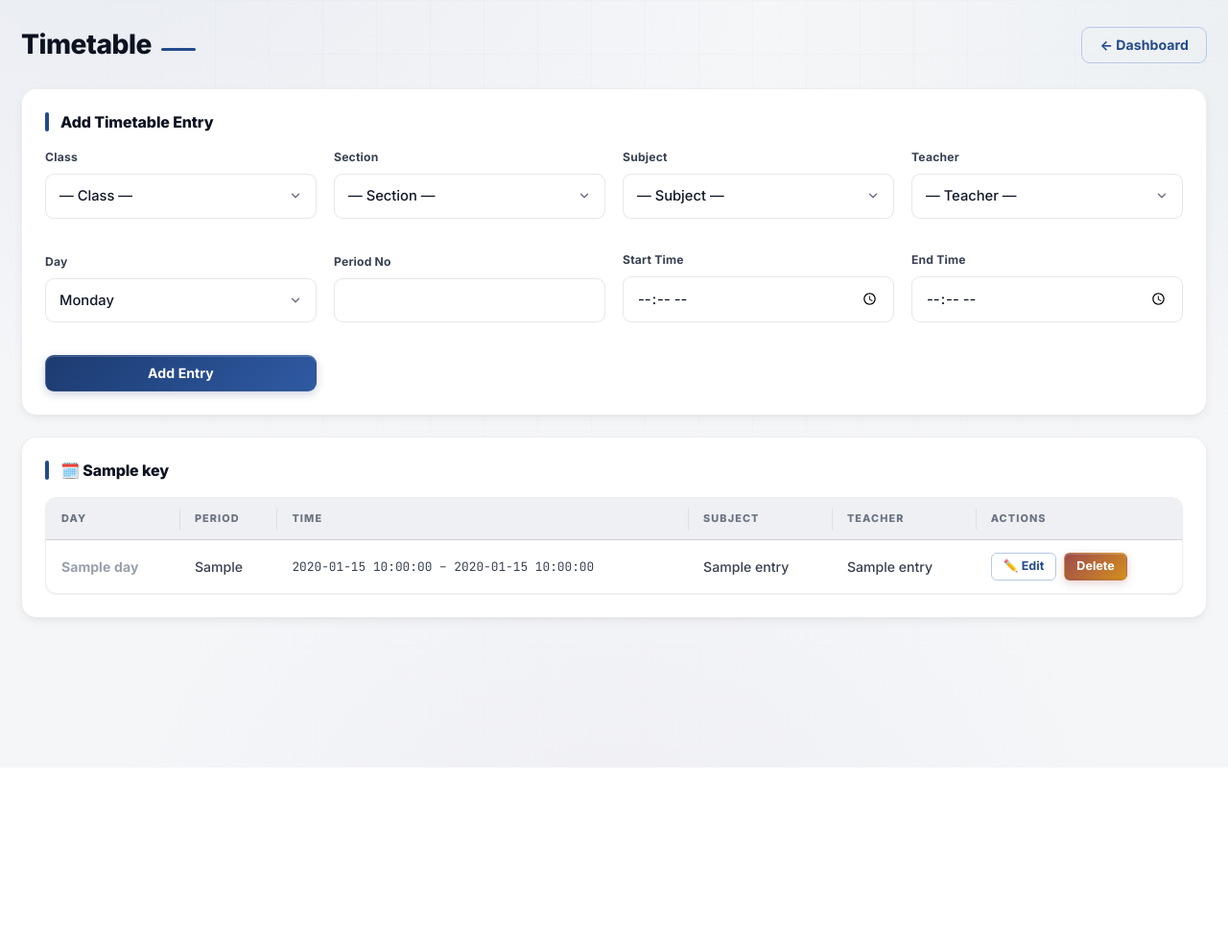
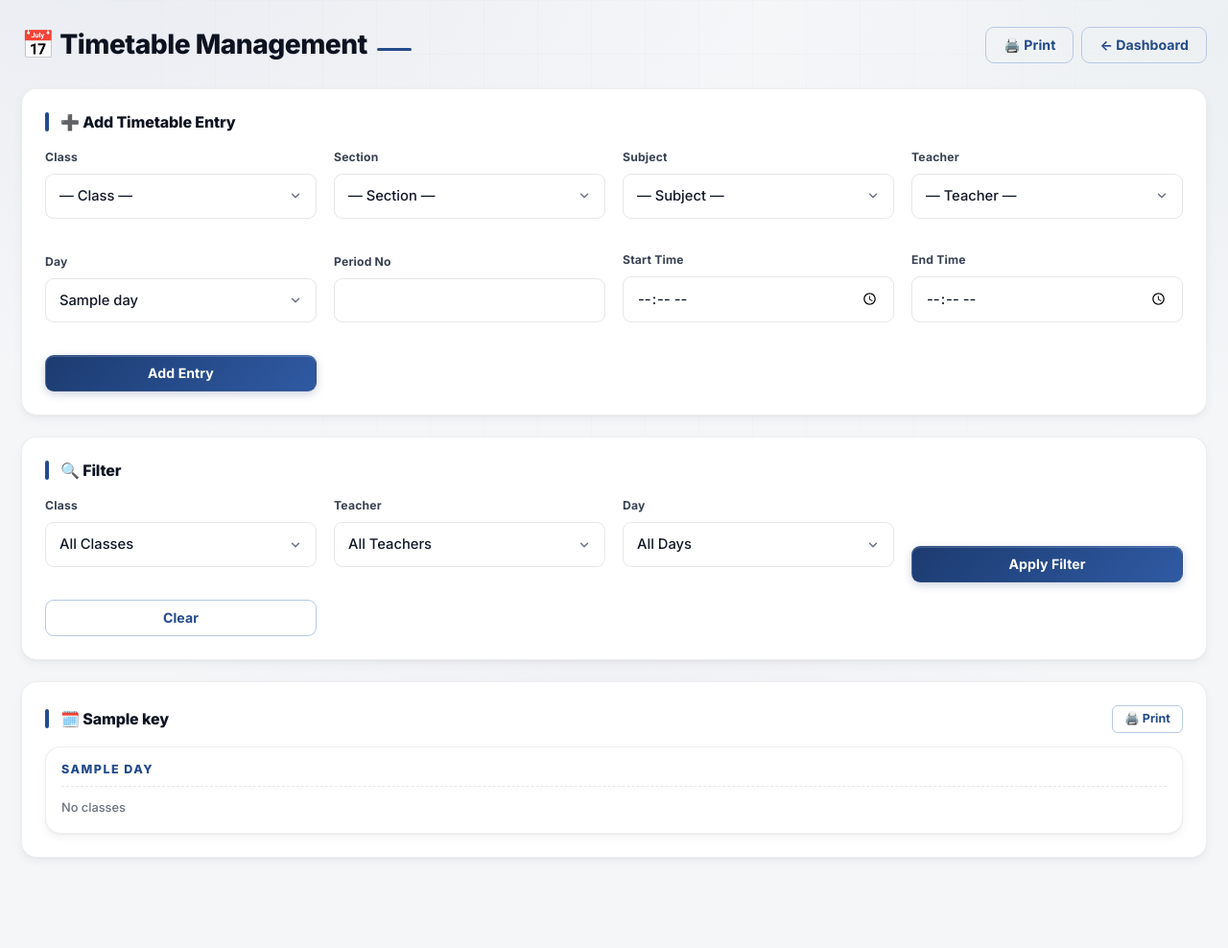
Before and after one commit to bosshanan123-ui/academy-management, a Flask app: template templates/super_admin/timetable.html in a window 1280 px wide. Shown: the whole page at 96% size. Before the commit the page ends 800 px from the top, so only its background shows below. Run offline with Flask 3, Linux system fonts and the light colour scheme; the template is opened without the code that fills it: most values are stand-ins (such as "Sample title", 1, 10 or a date in 2020).

Commit message:
Update timetable.html

```diff
--- a/templates/super_admin/timetable.html
+++ b/templates/super_admin/timetable.html
@@ -4,12 +4,15 @@
 {% block content %}
 <div class="container">
   <div class="page-header">
-    <h1>Timetable</h1>
-    <a href="{{ url_for('super_admin.dashboard') }}" class="btn btn-ghost">← Dashboard</a>
+    <h1>📅 Timetable Management</h1>
+    <div class="actions">
+      <button onclick="window.print()" class="btn btn-ghost no-print">🖨️ Print</button>
+      <a href="{{ url_for('super_admin.dashboard') }}" class="btn btn-ghost no-print">← Dashboard</a>
+    </div>
   </div>
 
-  <div class="card">
-    <h2 class="section-title">Add Timetable Entry</h2>
+  <div class="card no-print">
+    <h2 class="section-title">➕ Add Timetable Entry</h2>
     <form method="POST" class="form-grid">
       <div class="form-group">
         <label>Class</label>
@@ -22,9 +25,7 @@
         <label>Section</label>
         <select id="ttSectionSelect" name="section_id" required>
           <option value="">— Section —</option>
-          {% for s in sections %}
-            <option value="{{ s.id }}" data-class-id="{{ s.class_id }}">{{ s.name }}</option>
-          {% endfor %}
+          {% for s in sections %}<option value="{{ s.id }}" data-class-id="{{ s.class_id }}">{{ s.name }}</option>{% endfor %}
         </select>
       </div>
       <div class="form-group">
@@ -44,8 +45,7 @@
       <div class="form-group">
         <label>Day</label>
         <select name="day" required>
-          <option>Monday</option><option>Tuesday</option><option>Wednesday</option>
-          <option>Thursday</option><option>Friday</option><option>Saturday</option>
+          {% for d in days %}<option value="{{ d }}">{{ d }}</option>{% endfor %}
         </select>
       </div>
       <div class="form-group"><label>Period No</label><input type="number" name="period_no" min="1" max="12" required /></div>
@@ -55,124 +55,80 @@
     </form>
   </div>
 
-  {% for key, entries in grid.items() %}
-  <div class="card">
-    <h2 class="section-title">🗓️ {{ key }}</h2>
-    <div class="table-wrap">
-      <table>
-        <thead>
-          <tr><th>Day</th><th>Period</th><th>Time</th><th>Subject</th><th>Teacher</th><th>Actions</th></tr>
-        </thead>
-        <tbody>
-          {% for e in entries %}
-          <tr>
-            <td><strong>{{ e.day }}</strong></td>
-            <td>{{ e.period_no }}</td>
-            <td style="font-family: var(--font-mono); font-size: 0.8rem;">{{ e.start_time }} – {{ e.end_time }}</td>
-            <td>{{ e.subject_name }}</td>
-            <td>{{ e.teacher_name }}</td>
-            <td class="actions">
-              <button type="button" class="btn btn-sm btn-ghost edit-tt-btn"
-                      data-id="{{ e.id }}"
-                      data-class-id="{{ e.class_id }}"
-                      data-section-id="{{ e.section_id }}"
-                      data-subject-id="{{ e.subject_id }}"
-                      data-teacher-id="{{ e.teacher_user_id }}"
-                      data-day="{{ e.day }}"
-                      data-period="{{ e.period_no }}"
-                      data-start="{{ e.start_time }}"
-                      data-end="{{ e.end_time }}">✏️ Edit</button>
-              <form method="POST" action="{{ url_for('super_admin.delete_timetable', tid=e.id) }}"
-                    data-confirm="Delete this entry?" style="display:inline;">
-                <button class="btn btn-sm btn-danger">Delete</button>
-              </form>
-            </td>
-          </tr>
-          {% endfor %}
-        </tbody>
-      </table>
-    </div>
-  </div>
-  {% endfor %}
-</div>
-
-<!-- Edit Timetable Modal -->
-<div class="modal-backdrop" id="editModalBackdrop"></div>
-<div class="modal" id="editModal">
-  <div class="modal-header">
-    <h3>✏️ Edit Timetable Entry</h3>
-    <button class="icon-btn" onclick="closeEditModal()">✕</button>
-  </div>
-  <form method="POST" id="editForm">
-    <div class="modal-body">
-      <div class="form-grid">
+  <div class="card no-print">
+    <h2 class="section-title">🔍 Filter</h2>
+    <form method="GET" class="form-grid">
       <div class="form-group">
         <label>Class</label>
-          <select name="class_id" id="edit_class_id" required>
-            {% for c in classes %}<option value="{{ c.id }}">{{ c.name }}</option>{% endfor %}
-          </select>
-        </div>
-        <div class="form-group">
-          <label>Section</label>
-          <select name="section_id" id="edit_section_id" required>
-            {% for s in sections %}
-              <option value="{{ s.id }}" data-class-id="{{ s.class_id }}">{{ s.name }}</option>
-            {% endfor %}
-          </select>
-        </div>
-        <div class="form-group">
-          <label>Subject</label>
-          <select name="subject_id" id="edit_subject_id" required>
-            {% for s in subjects %}<option value="{{ s.id }}">{{ s.name }}</option>{% endfor %}
+        <select name="class_id">
+          <option value="">All Classes</option>
+          {% for c in classes %}<option value="{{ c.id }}" {% if filter_class == c.id|string %}selected{% endif %}>{{ c.name }}</option>{% endfor %}
         </select>
       </div>
       <div class="form-group">
         <label>Teacher</label>
-          <select name="teacher_user_id" id="edit_teacher_id" required>
-            {% for t in teachers %}<option value="{{ t.id }}">{{ t.name }}</option>{% endfor %}
+        <select name="teacher_user_id">
+          <option value="">All Teachers</option>
+          {% for t in teachers %}<option value="{{ t.id }}" {% if filter_teacher == t.id|string %}selected{% endif %}>{{ t.name }}</option>{% endfor %}
         </select>
       </div>
       <div class="form-group">
         <label>Day</label>
-          <select name="day" id="edit_day" required>
-            <option>Monday</option><option>Tuesday</option><option>Wednesday</option>
-            <option>Thursday</option><option>Friday</option><option>Saturday</option>
+        <select name="day">
+          <option value="">All Days</option>
+          {% for d in days %}<option value="{{ d }}" {% if filter_day == d %}selected{% endif %}>{{ d }}</option>{% endfor %}
         </select>
       </div>
-        <div class="form-group"><label>Period No</label><input type="number" name="period_no" id="edit_period" min="1" max="12" required /></div>
-        <div class="form-group"><label>Start Time</label><input type="time" name="start_time" id="edit_start" required /></div>
-        <div class="form-group"><label>End Time</label><input type="time" name="end_time" id="edit_end" required /></div>
-      </div>
-    </div>
-    <div class="modal-footer">
-      <button type="button" class="btn btn-ghost" onclick="closeEditModal()">Cancel</button>
-      <button type="submit" class="btn btn-success">Save</button>
-    </div>
+      <button type="submit" class="btn">Apply Filter</button>
+      <a href="{{ url_for('super_admin.timetable') }}" class="btn btn-ghost">Clear</a>
     </form>
   </div>
 
+  {% if grid %}
+    {% for key, entries in grid.items() %}
+    <div class="card">
+      <div class="between mb-3">
+        <h2 class="section-title mb-0">🗓️ {{ key }}</h2>
+        <button onclick="printSection('{{ key }}')" class="btn btn-sm btn-ghost no-print">🖨️ Print</button>
+      </div>
+      <div class="timetable-grid" id="grid-{{ key|replace(' ', '-') }}">
+        {% for d in days %}
+          {% set day_entries = entries | selectattr('day', 'equalto', d) | list %}
+          <div class="timetable-day">
+            <h4>{{ d }}</h4>
+            {% if day_entries %}
+              {% for e in day_entries | sort(attribute='period_no') %}
+                <div class="slot">
+                  <strong>{{ e.subject_name }}</strong>
+                  <span class="slot-time">Period {{ e.period_no }} • {{ e.start_time }}–{{ e.end_time }}</span>
+                  <span class="slot-time" style="color: var(--ink-600);">👤 {{ e.teacher_name }}</span>
+                </div>
+              {% endfor %}
+            {% else %}
+              <p class="text-muted" style="font-size:.8rem;">No classes</p>
+            {% endif %}
+          </div>
+        {% endfor %}
+      </div>
+    </div>
+    {% endfor %}
+  {% else %}
+    <div class="card"><p class="empty-state">No timetable entries yet.</p></div>
+  {% endif %}
+</div>
+
 <script>
-document.addEventListener('DOMContentLoaded', () => {
-  document.querySelectorAll('.edit-tt-btn').forEach(btn => {
-    btn.addEventListener('click', () => {
-      document.getElementById('edit_class_id').value = btn.dataset.classId;
-      document.getElementById('edit_section_id').value = btn.dataset.sectionId;
-      document.getElementById('edit_subject_id').value = btn.dataset.subjectId;
-      document.getElementById('edit_teacher_id').value = btn.dataset.teacherId;
-      document.getElementById('edit_day').value = btn.dataset.day;
-      document.getElementById('edit_period').value = btn.dataset.period;
-      document.getElementById('edit_start').value = btn.dataset.start;
-      document.getElementById('edit_end').value = btn.dataset.end;
-      document.getElementById('editForm').action = `/super-admin/timetable/edit/${btn.dataset.id}`;
-      document.getElementById('editModal').classList.add('open');
-      document.getElementById('editModalBackdrop').classList.add('open');
-    });
-  });
-});
-
-function closeEditModal() {
-  document.getElementById('editModal').classList.remove('open');
-  document.getElementById('editModalBackdrop').classList.remove('open');
+function printSection(key) {
+  const grid = document.getElementById('grid-' + key.replace(/ /g, '-'));
+  if (!grid) { window.print(); return; }
+  const w = window.open('', '', 'width=1000,height=800');
+  w.document.write('<html><head><title>Timetable — ' + key + '</title>');
+  w.document.write('<link rel="stylesheet" href="{{ url_for("static", filename="css/style.css") }}">');
+  w.document.write('</head><body style="padding: 20px;"><h1>' + key + ' — Weekly Timetable</h1>');
+  w.document.write(grid.outerHTML);
+  w.document.write('</body></html>');
+  w.document.close();
+  setTimeout(() => { w.print(); w.close(); }, 400);
 }
 </script>
 {% endblock %}
```
Lines whose indentation alone changed are shown as unchanged.
